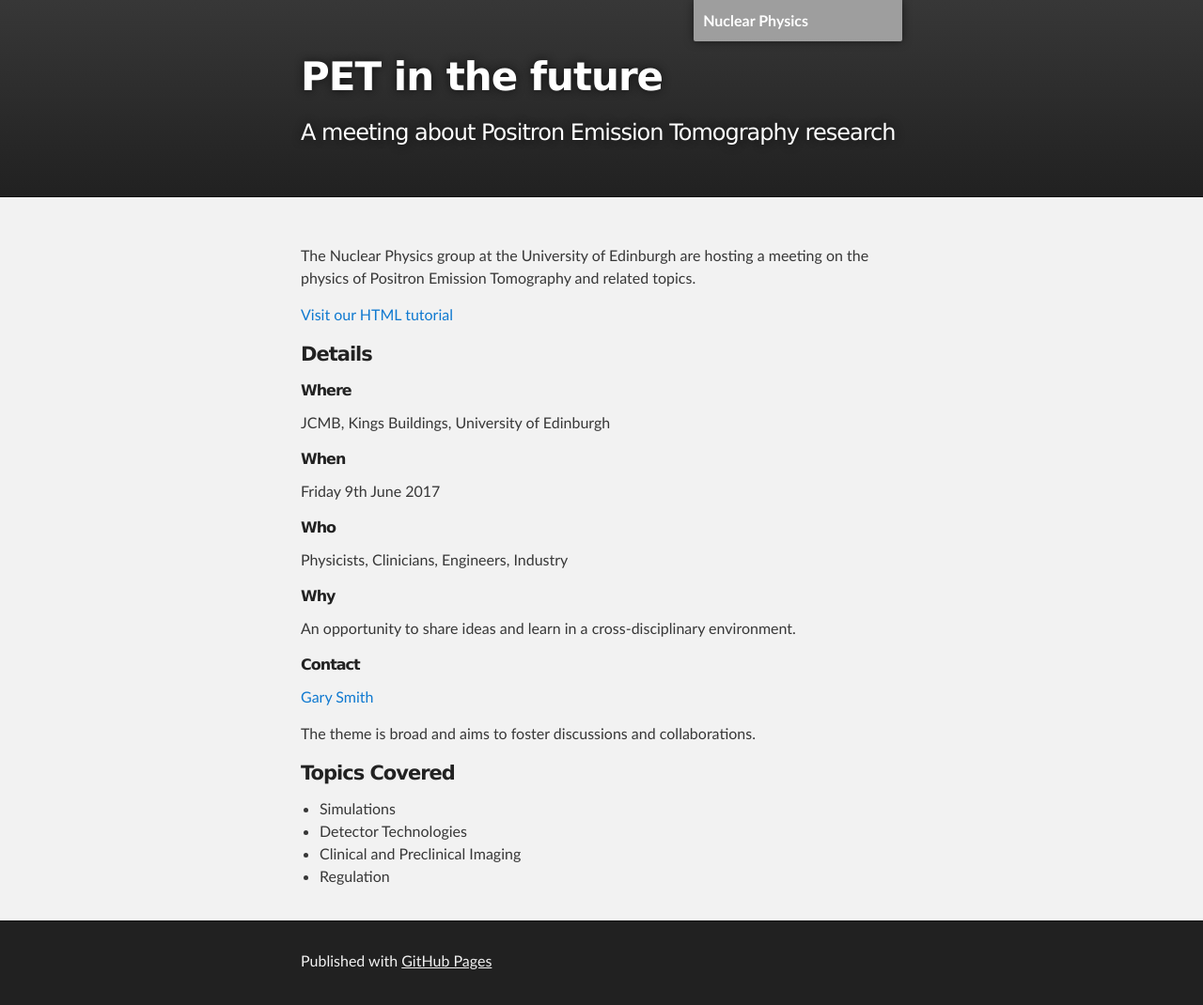
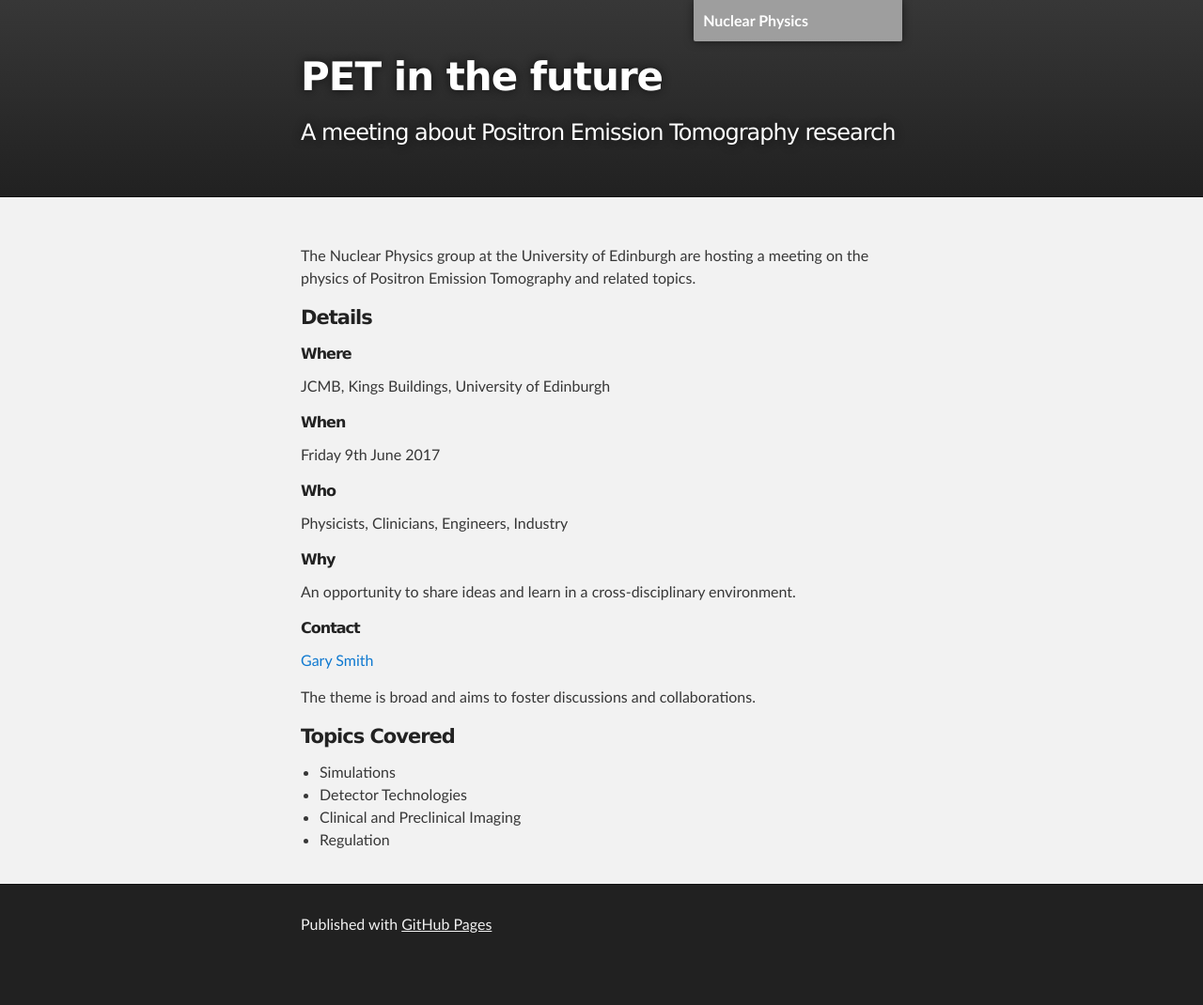
Before and after one commit to gsmith23/gsmith23.github.io, a Jekyll site: the page built from index.md, in a window 1280 px wide. Shown: the whole page at 94% size. Built offline with Jekyll 4.4.1, drawn with Linux system fonts in a browser that asks for light colours; after the commit the page ends 1031 px from its top, so only the background shows below that; grey boxes are pictures that could not be loaded.

Commit message:
Update index.md

```diff
--- a/index.md
+++ b/index.md
@@ -3,8 +3,6 @@ layout: default
 ---
 
 The Nuclear Physics group at the University of Edinburgh are hosting a meeting on the physics of Positron Emission Tomography and related topics.
-
-<a id="new_link" href="https://www.w3schools.com/html/">Visit our HTML tutorial</a>
 
 #### [](#header-4) Details
 
```
